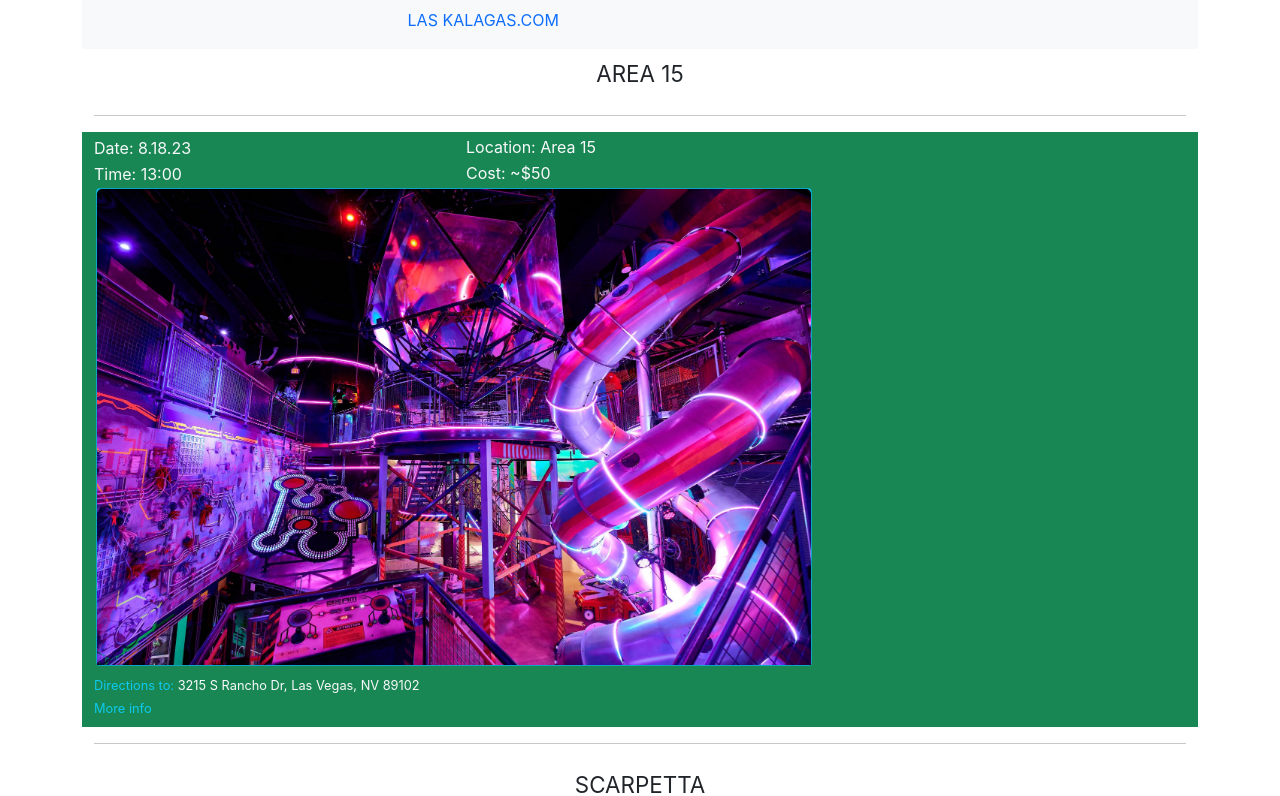
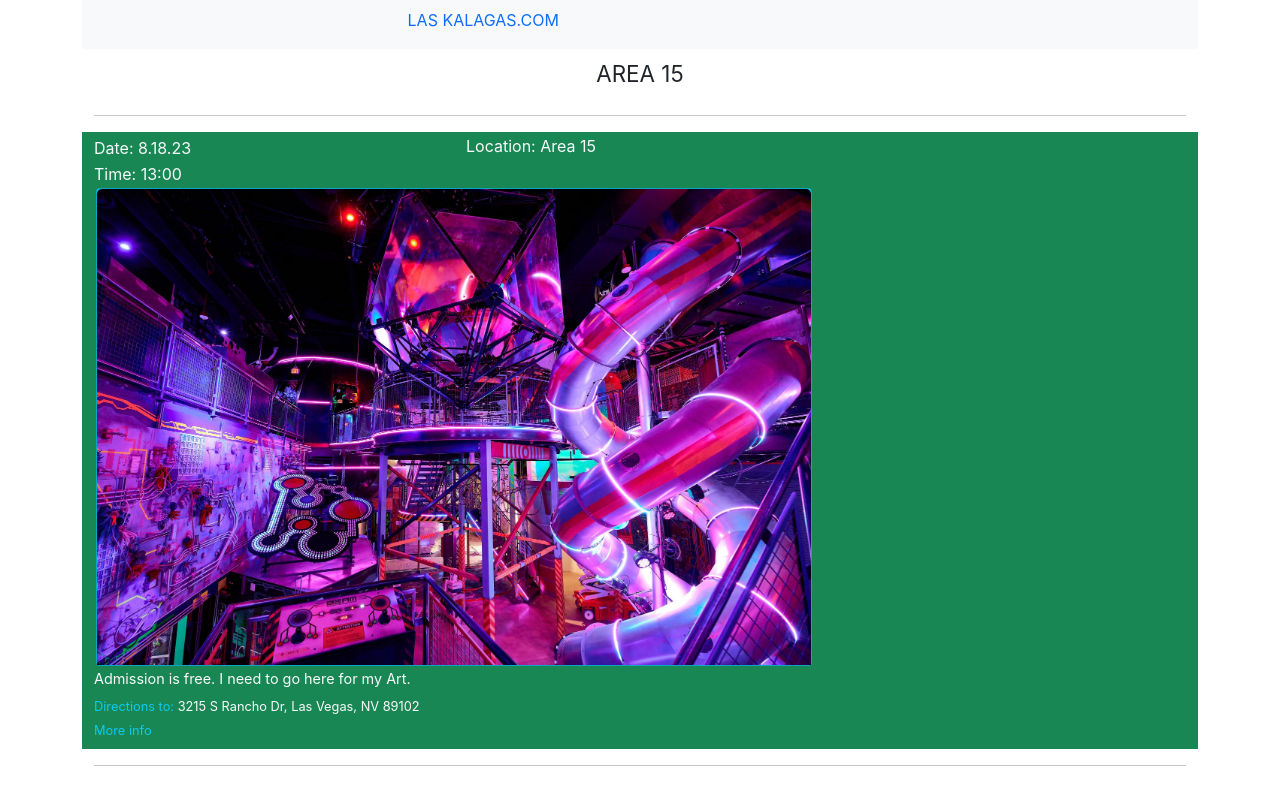
Before and after one commit to sfotxl/vegas, a React (Create React App) app: page /Events in a window 1280 px wide. Shown: the top 796 px of the page. Built offline with nearby package versions, Linux system fonts and the light colour scheme.

Commit message:
Description

```diff
--- a/src/App.css
+++ b/src/App.css
@@ -101,3 +101,7 @@
 .bottom2 {
   padding-bottom: 0.5rem;
 }
+
+.description {
+  font-size: 0.9rem;
+}
--- a/src/components/EventCard.js
+++ b/src/components/EventCard.js
@@ -25,15 +25,14 @@
         <Col
           xs={8}
           className='bg-success d-flex
-          align-items-center text-light'
+       text-light'
         >
-          <div>
-            <div className='data'>Location: {event.location}</div>
-            <div className='data'>Cost: {event.cost}</div>
+          <Row>
+            <Col className='data'>Location: {event.location}</Col>
             {event.reservation ? (
-              <div className='data'>Reservation: {event.reservation}</div>
+              <Col className='data'>Reservation: {event.reservation}</Col>
             ) : null}
-          </div>
+          </Row>
         </Col>
       </Row>
       <Row className='address bg-success'>
@@ -42,13 +41,21 @@
             <Card.Img
               variant='top'
               src={event.image}
-              // width='100%'
               height='100%'
               text={event.name}
             />
           </Card>
         </Col>
       </Row>
+      {event.description ? (
+        <Row className='justify-content-center'>
+          <Col className='bg-success description align-items-center'>
+            <div className='text-light align-items-center'>
+              {event.description}
+            </div>
+          </Col>
+        </Row>
+      ) : null}
 
       <Row className='bg-success bottom1'>
         <Col className='d-flex align-items-center'>
--- a/src/pages/Events.js
+++ b/src/pages/Events.js
@@ -4,6 +4,8 @@
 import UbeFrenchImage from '../assets/ube-french.jpeg';
 import SlotzImage from '../assets/slotz.jpeg';
 import PoolImage from '../assets/pool.jpeg';
+import GamblingImage from '../assets/gambling.jpeg';
+import GalpaoImage from '../assets/galpao.jpeg';
 import EventCard from '../components/EventCard';
 import Header from '../components/Header';
 
@@ -19,6 +21,7 @@
     link: 'http://area15.com/',
     cost: '~$50',
     google: 'https://goo.gl/maps/zCzANQxm8fv5Sw1y9',
+    description: 'Admission is free. I need to go here for my Art.',
   },
   {
     id: 2,
@@ -33,6 +36,7 @@
     address:
       'Boulevard Tower, 3708 Las Vegas Blvd S Level 3, Las Vegas, NV 89109',
     google: 'https://goo.gl/maps/grCV8vn8o9UAgWsH9',
+    description: 'Calling this my birthday dinner.',
   },
   {
     id: 3,
@@ -45,41 +49,58 @@
     cost: '$49 / $69',
     google: 'https://goo.gl/maps/NQ6H79enfxa41V779',
     address: '425 E Fremont St #160, Las Vegas, NV 89101',
+    description: 'Option 1: normal zipline posture || Option 2: Superman',
   },
   {
     id: 4,
     name: 'Pool',
-    date: '8.18.23',
+    date: '8.19.23',
     time: 'All Day',
     image: PoolImage,
     location: 'p00l',
     cost: 'Free',
+    description: 'Spritz in the desert. Ride a block of ice. Nachos.',
   },
   {
     id: 5,
-    name: 'Dinner',
+    name: 'Gamble',
     date: '8.19.23',
-    time: '17:00',
-    image: SlotzImage,
+    time: 'All Day',
+    image: GamblingImage,
+    location: 'Da Kasino',
+    cost: 'Free',
+    description: `It's only a gambling problem if you're losing.`,
+  },
+  {
+    id: 6,
+    name: 'Galpao Gauchos',
+    date: '8.19.23',
+    time: '19:00',
+    image: GalpaoImage,
     location: 'Fashion Mall LV',
     link: 'https://vegasexperience.com/fremont-zipline-slotzilla/?gad=1&gclid=Cj0KCQjw2qKmBhCfARIsAFy8buJXYvYGKWz5A_wVBYqgC5_-NTqHA9iXaFwWwGsYrzIV-gglSpy8Qy4aAjtcEALw_wcB',
     cost: '$49 / $69',
     google: 'https://goo.gl/maps/FVoTMofJFXyVXAyj8',
+    address: '3200 S Las Vegas Blvd Suite 1260,Las Vegas, NV 89109',
+    description: `Brazilian steakhouse cos it's basically a buffet.`,
   },
   {
-    id: 6,
+    id: 7,
     name: 'Drag Race Live',
     date: '8.19.23',
     time: '21:30',
-    location: 'Flamingo Hotel',
+    location: 'The Flamingo',
     image: DragRaceImage,
     reservation: 7,
     cost: '$0',
     google: 'https://goo.gl/maps/kRAkYnj19zpP7AG46',
+    address: '3555 S Las Vegas Blvd, Las Vegas, NV 89109',
+    link: 'https://get.rupaulsdragracelive.com/',
+    description: 'Men in wigs.',
   },
 
   {
-    id: 7,
+    id: 8,
     name: 'The Pepper Club',
     date: '8.29.23',
     time: '1:00pm',
@@ -89,6 +110,7 @@
     address: '921 S Main St, Las Vegas, NV 89101',
     google: 'https://goo.gl/maps/EUpiUCeMmeQm3QRm8',
     cost: '$$',
+    description: 'Asian-inspired brunch means Ube French Toast.',
   },
 ];
 
```
Also changed, not shown: src/assets/galpao.jpeg (added), src/assets/gambling.jpeg (added).
